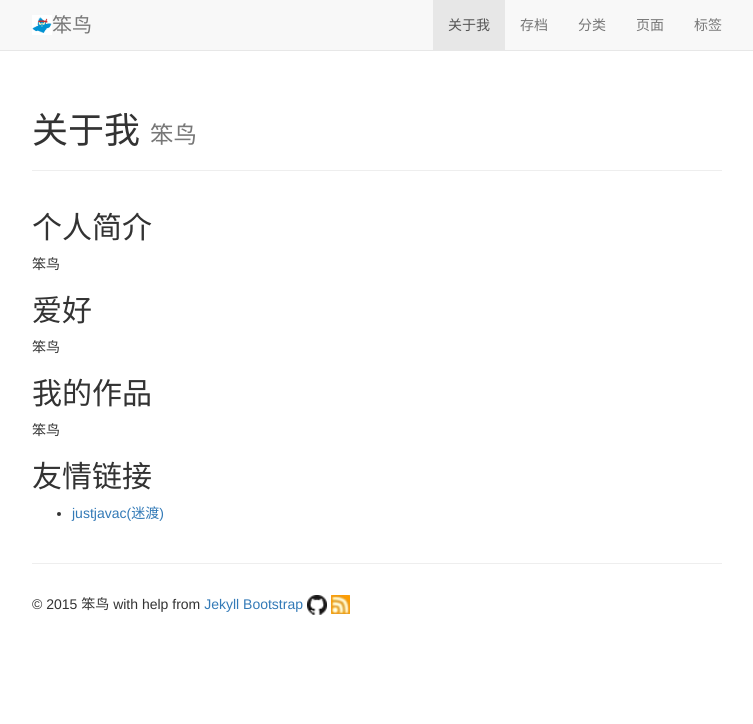
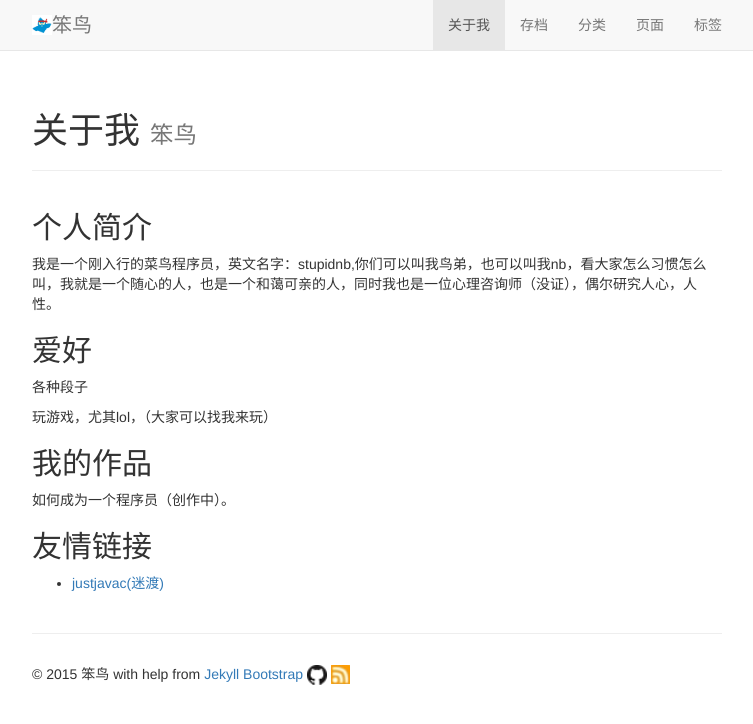
Before and after one commit to stupidnb/stupidnb, a Jekyll site: the page built from about.md, in a window 1280 px wide. Shown: the top 724 px of the page, without its empty margins (263-1016 px from the left). Built offline with Jekyll 4.4.1, drawn with Linux system fonts in a browser that asks for light colours; nearby versions of some CDN libraries; library files that are not in the unit come from our copies.

Commit message:
关于我的修改

```diff
--- a/about.md
+++ b/about.md
@@ -9,15 +9,16 @@ group: navigation
 
 ## 个人简介
 
-笨鸟
+我是一个刚入行的菜鸟程序员，英文名字：stupidnb,你们可以叫我鸟弟，也可以叫我nb，看大家怎么习惯怎么叫，我就是一个随心的人，也是一个和蔼可亲的人，同时我也是一位心理咨询师（没证），偶尔研究人心，人性。
 
 ## 爱好 ##
+各种段子
 
-笨鸟
+玩游戏，尤其lol，（大家可以找我来玩）
 
 ## 我的作品 ##
 
-笨鸟
+如何成为一个程序员（创作中）。
 
 ## 友情链接 ##
 
```
